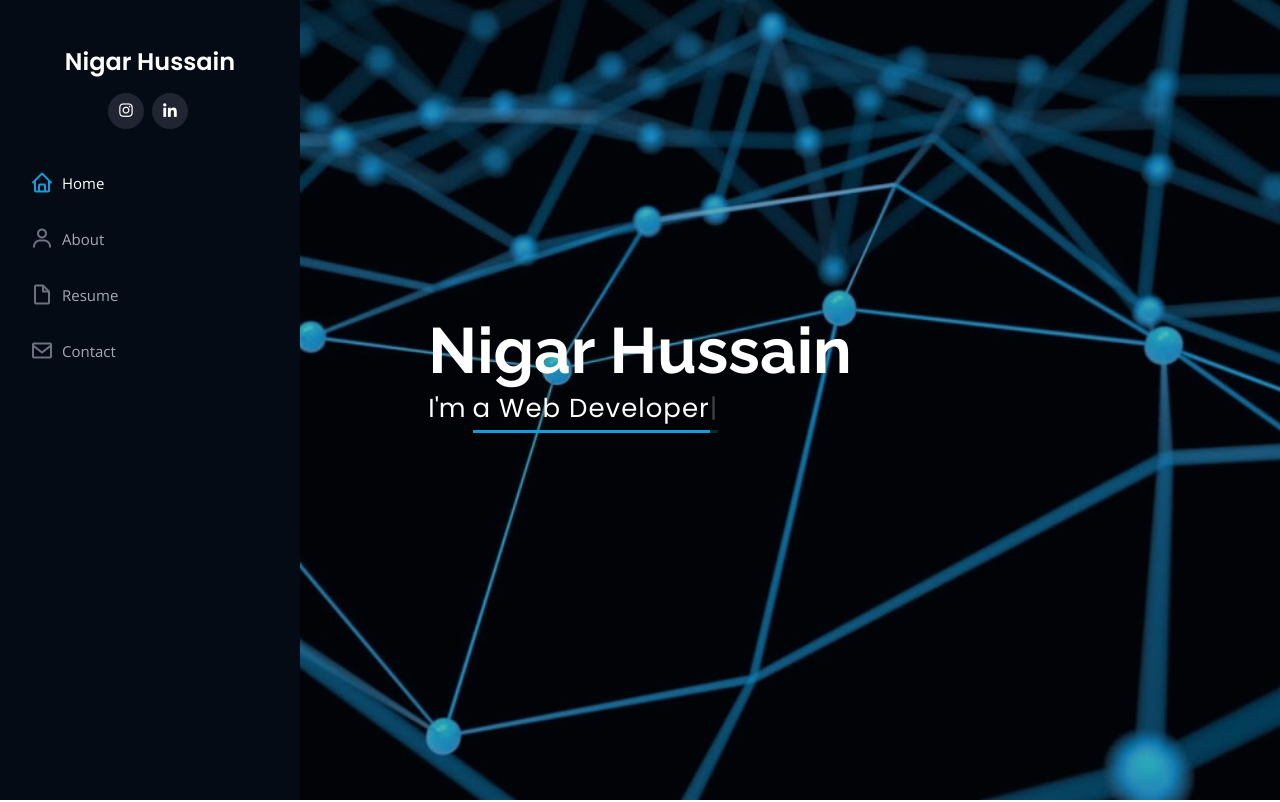
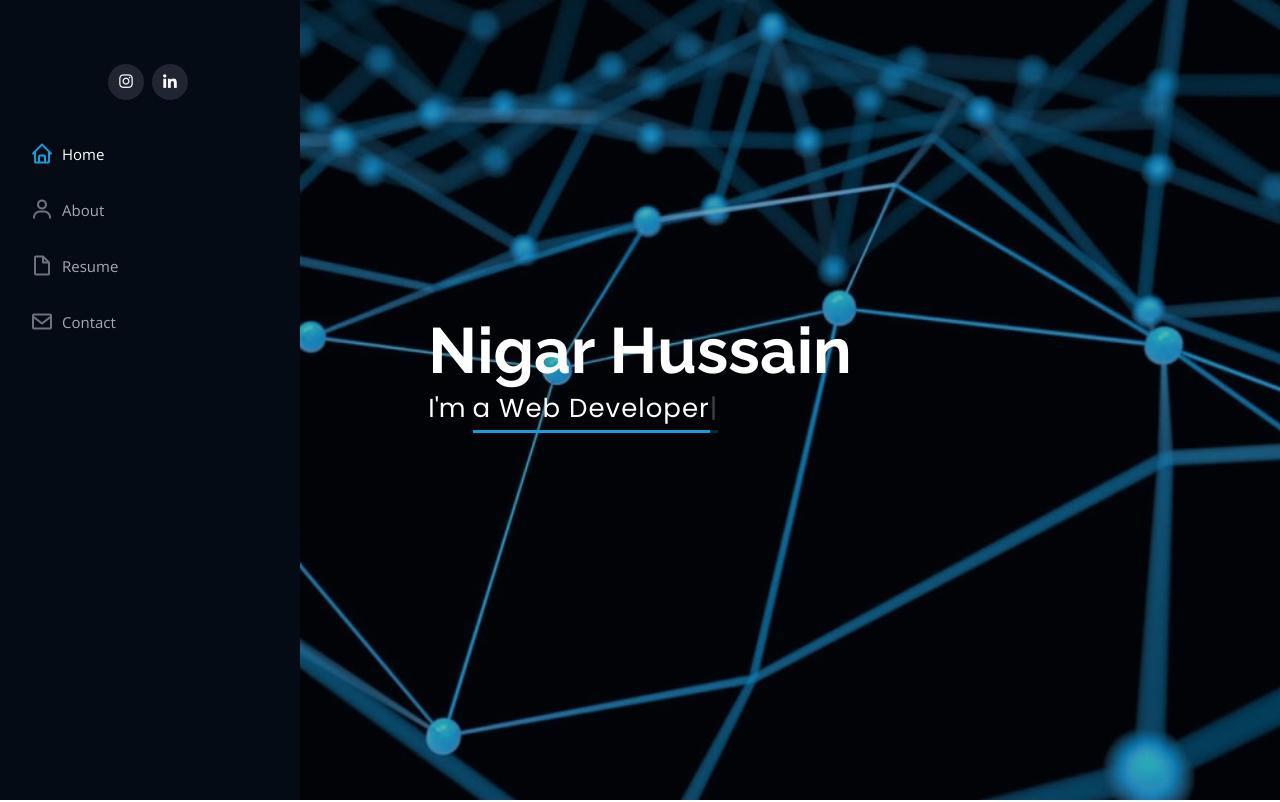
Before and after one commit to nigar-11/Project, a plain HTML site: page index.html in a window 1280 px wide. Shown: the top 802 px of the page. Drawn offline with nearby package versions, Linux system fonts and the light colour scheme.

Commit message:
Update index.html

```diff
--- a/index.html
+++ b/index.html
@@ -42,7 +42,7 @@
       <div class="profile">
         <br>
         <br>
-        <h1 class="text-light"><a href="index.html"> Nigar Hussain </a></h1>
+
         <div class="social-links mt-3 text-center">
           <a href="https://www.instagram.com/nigarhussain_11/" class="instagram"><i class="bx bxl-instagram"></i></a>
           <a href="https://www.linkedin.com/in/nigar-hussain-9395351b6" class="linkedin"><i class="bx bxl-linkedin"></i></a>
```
